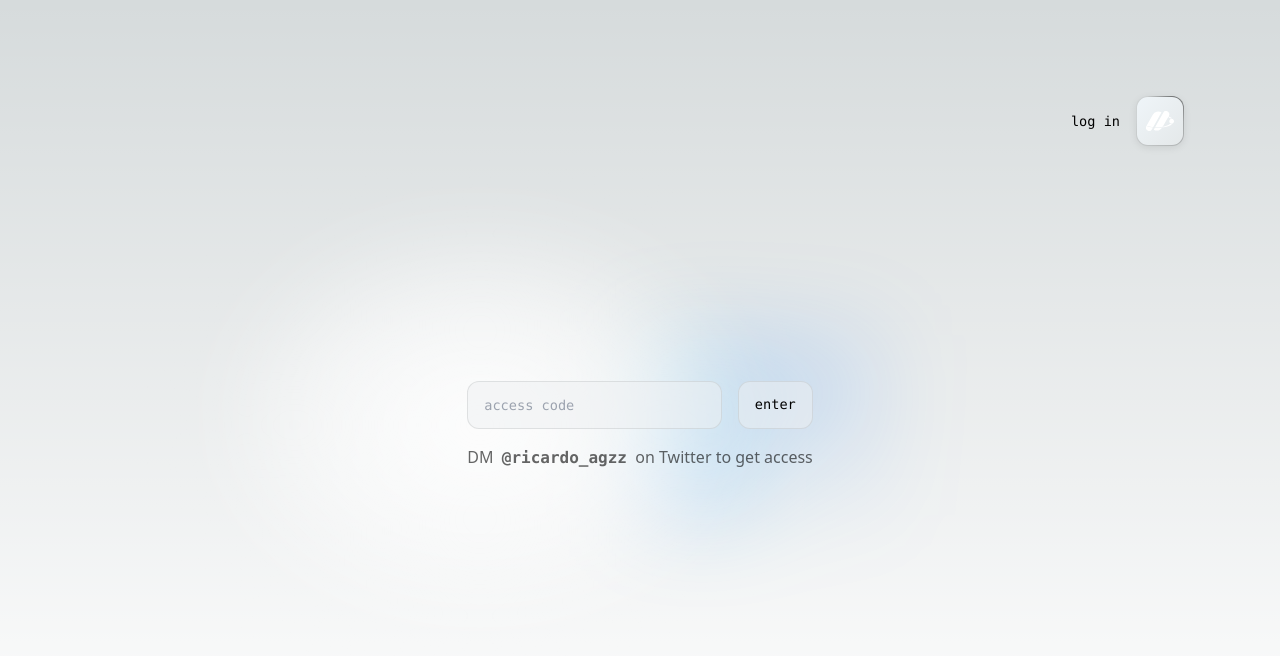
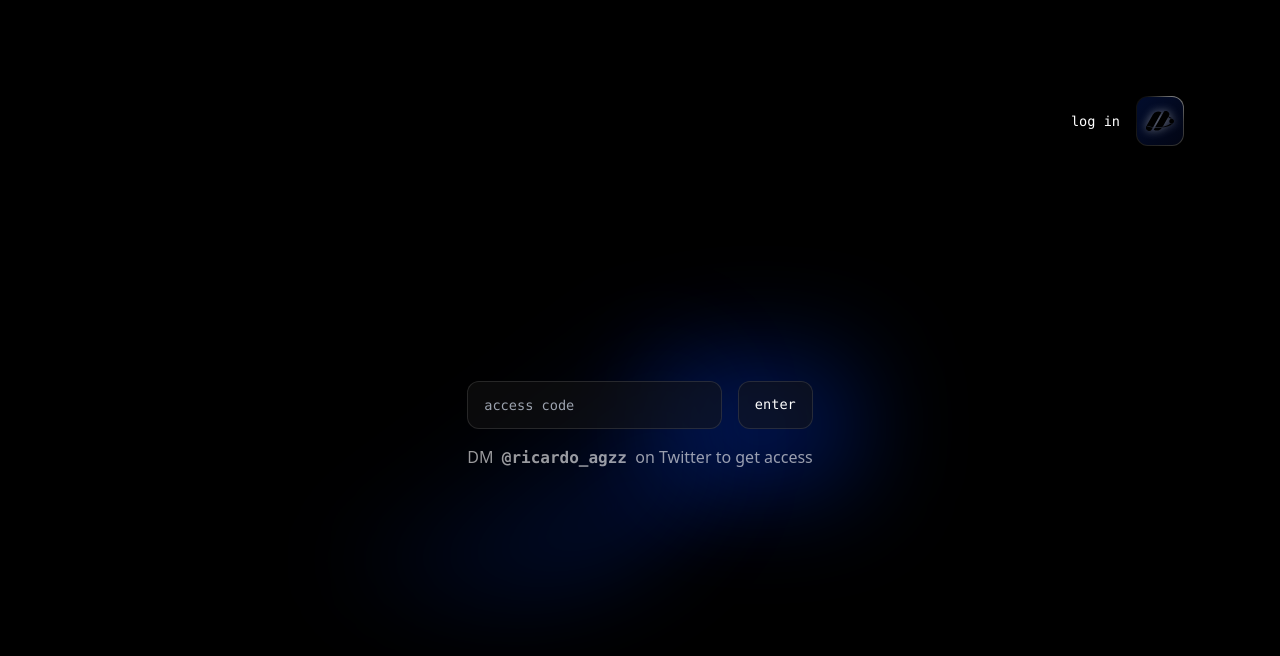
Before and after one commit to ricardo-agz/robodev-ai, a Next.js app: page / in a window 1280 px wide. Shown: the top 656 px of the page. Built offline with nearby package versions, Linux system fonts and the light colour scheme.

Commit message:
got rid of light mode

```diff
--- a/src/app/globals.css
+++ b/src/app/globals.css
@@ -9,7 +9,36 @@
     'Roboto Mono', 'Oxygen Mono', 'Ubuntu Monospace', 'Source Code Pro',
     'Fira Mono', 'Droid Sans Mono', 'Courier New', monospace;
 
-  --foreground-rgb: 0, 0, 0;
+    --foreground-rgb: 255, 255, 255;
+    --background-start-rgb: 0, 0, 0;
+    --background-end-rgb: 0, 0, 0;
+
+    --primary-glow: radial-gradient(rgba(1, 65, 255, 0.4), rgba(1, 65, 255, 0));
+    --secondary-glow: linear-gradient(
+      to bottom right,
+      rgba(1, 65, 255, 0),
+      rgba(1, 65, 255, 0),
+      rgba(1, 65, 255, 0.3)
+    );
+
+    --tile-start-rgb: 2, 13, 46;
+    --tile-end-rgb: 2, 5, 19;
+    --tile-border: conic-gradient(
+      #ffffff80,
+      #ffffff40,
+      #ffffff30,
+      #ffffff20,
+      #ffffff10,
+      #ffffff10,
+      #ffffff80
+    );
+
+    --callout-rgb: 20, 20, 20;
+    --callout-border-rgb: 108, 108, 108;
+    --card-rgb: 100, 100, 100;
+    --card-border-rgb: 200, 200, 200;
+
+  /* --foreground-rgb: 0, 0, 0;
   --background-start-rgb: 214, 219, 220;
   --background-end-rgb: 255, 255, 255;
 
@@ -41,7 +70,7 @@
   --callout-rgb: 238, 240, 241;
   --callout-border-rgb: 172, 175, 176;
   --card-rgb: 180, 185, 188;
-  --card-border-rgb: 131, 134, 135;
+  --card-border-rgb: 131, 134, 135; */
 }
 
 @media (prefers-color-scheme: dark) {
--- a/src/app/page.module.css
+++ b/src/app/page.module.css
@@ -126,6 +126,10 @@
     box-shadow: 0px 2px 8px -1px #0000001a;
   }
 
+  .thirteen img {
+    filter: invert(1) drop-shadow(0 0 0.3rem #ffffff70);
+  }
+
   .thirteen::before,
   .thirteen::after {
     content: '';
@@ -217,10 +221,6 @@
 
 
   @media (prefers-color-scheme: dark) {
-    .vercelLogo {
-      filter: invert(1);
-    }
-
     .logo,
     .thirteen img {
       filter: invert(1) drop-shadow(0 0 0.3rem #ffffff70);
```
